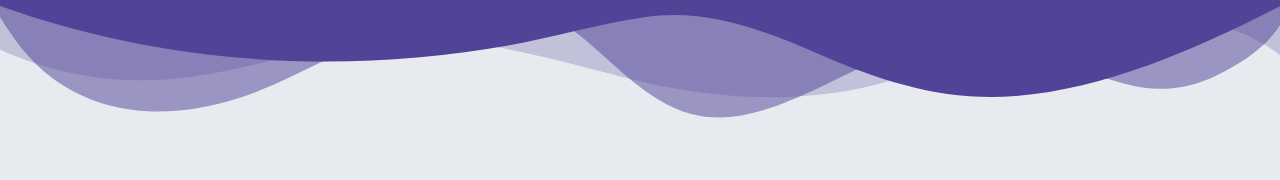
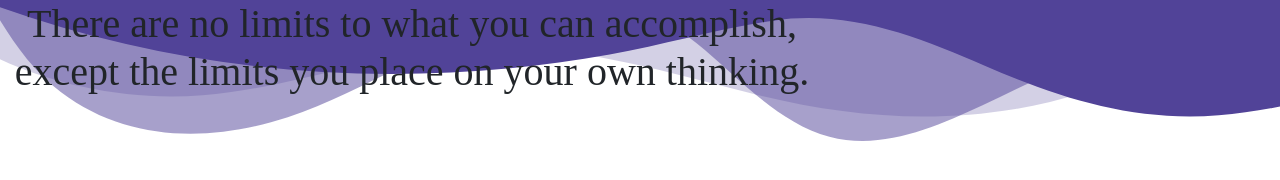
Before and after one commit to webcuervo/lpale, a website: page index.html in a window 1280 px wide. Drawn offline with Linux system fonts and the light colour scheme; a web font is replaced by a local one.

Commit message:
cambios de fondo

```diff
--- a/index.html
+++ b/index.html
@@ -29,15 +29,32 @@
     <main id="main">
         <div id="fondo" class="container-fluid vw-100 vh-25">
             <div class="custom-shape-divider-top-1662487820">
-                <svg data-name="Layer 1" xmlns="http://www.w3.org/2000/svg" viewBox="0 0 1200 120" preserveAspectRatio="xMinYMin">
-                    <path d="M0,0V46.29c47.79,22.2,103.59,32.17,158,28,70.36-5.37,136.33-33.31,206.8-37.5C438.64,32.43,512.34,53.67,583,72.05c69.27,18,138.3,24.88,209.4,13.08,36.15-6,69.85-17.84,104.45-29.34C989.49,25,1113-14.29,1200,52.47V0Z" opacity=".25" class="shape-fill"></path>
-                    <path d="M0,0V15.81C13,36.92,27.64,56.86,47.69,72.05,99.41,111.27,165,111,224.58,91.58c31.15-10.15,60.09-26.07,89.67-39.8,40.92-19,84.73-46,130.83-49.67,36.26-2.85,70.9,9.42,98.6,31.56,31.77,25.39,62.32,62,103.63,73,40.44,10.79,81.35-6.69,119.13-24.28s75.16-39,116.92-43.05c59.73-5.85,113.28,22.88,168.9,38.84,30.2,8.66,59,6.17,87.09-7.5,22.43-10.89,48-26.93,60.65-49.24V0Z" opacity=".5" class="shape-fill"></path>
-                    <path d="M0,0V5.63C149.93,59,314.09,71.32,475.83,42.57c43-7.64,84.23-20.12,127.61-26.46,59-8.63,112.48,12.24,165.56,35.4C827.93,77.22,886,95.24,951.2,90c86.53-7,172.46-45.71,248.8-84.81V0Z" class="shape-fill"></path>
+                <svg data-name="Layer 1" xmlns="http://www.w3.org/2000/svg" viewBox="0 0 1000 100" preserveAspectRatio="xMinYMin">
+                    <path d="M0,0 V46.29 c47.79, 22.2, 103.59, 32.17, 158,28, 70.36-5.37, 136.33-33.31, 206.8-37.5 C438.64,32.43,512.34,53.67,583,72.05 c69.27,18,138.3,24.88,209.4,13.08,36.15-6,69.85-17.84,104.45-29.34C989.49,25,1113-14.29,1200,52.47V0Z" opacity=".25" class="shape-fill"></path>
+                    <path d="M0,0 V15.81 C13,36.92,27.64,56.86,47.69,72.05,99.41,111.27,165,111,224.58,91.58c31.15-10.15,60.09-26.07,89.67-39.8,40.92-19,84.73-46,130.83-49.67,36.26-2.85,70.9,9.42,98.6,31.56,31.77,25.39,62.32,62,103.63,73,40.44,10.79,81.35-6.69,119.13-24.28s75.16-39,116.92-43.05c59.73-5.85,113.28,22.88,168.9,38.84,30.2,8.66,59,6.17,87.09-7.5,22.43-10.89,48-26.93,60.65-49.24V0Z" opacity=".5" class="shape-fill"></path>
+                    <path d="M0,0 V5.63 C149.93,59,314.09,71.32,475.83,42.57c43-7.64,84.23-20.12,127.61-26.46,59-8.63,112.48,12.24,165.56,35.4C827.93,77.22,886,95.24,951.2,90c86.53-7,172.46-45.71,248.8-84.81V0Z" class="shape-fill"></path>
                 </svg>
             </div>
-            <!-- <div id="texto"class="container-fluid">
-                <h1 class="text-wrap">Atencion Psicológica</h1>
-            </div> -->
+            <h1>
+                <span>There</span>
+                <span>are</span>
+                <span>no</span>
+                <span>limits</span>
+                <span>to</span>
+                <span>what</span>
+                <span>you</span>
+                <span>can</span>
+                <span>accomplish,</span>
+                <span>except</span>
+                <span>the</span>
+                <span>limits</span>
+                <span>you</span>
+                <span>place</span>
+                <span>on</span>
+                <span>your</span>
+                <span>own</span>
+                <span>thinking.</span>
+              </h1>
 
         </div>
 
--- a/scss/custom/_fondo.scss
+++ b/scss/custom/_fondo.scss
@@ -1,7 +1,7 @@
 @import url('https://fonts.googleapis.com/css2?family=Qwitcher+Grypen&display=swap');
 
 #fondo{
-    background: #e7eaef;
+    background: #e7eaef (--bs-bg-dark);
     background-size: cover;
     background-repeat: no-repeat;
     background-position: center center;
@@ -29,16 +29,100 @@
     fill: #514398;
 }
 
-#texto {
-    font-family: "Qwitcher Grypen";
-    position: relative;
-    top: 22vh;
-    left: 35vw;
-    width: auto;
-}
+h1 {
+    font-family: "Montserrat Medium";
+    max-width: 40ch;
+    text-align: center;
+    transform: scale(0.94);
+    animation: scale 3s forwards cubic-bezier(0.5, 1, 0.89, 1);
+  }
+  @keyframes scale {
+    100% {
+      transform: scale(1);
+    }
+  }
 
-#texto h1 {
-    font-size: 8vh;
+  span {
     display: inline-block;
+    opacity: 0;
+    filter: blur(4px);
+  }
 
-}
+  span:nth-child(1) {
+    animation: fade-in 0.8s 0.1s forwards cubic-bezier(0.11, 0, 0.5, 0);
+  }
+
+  span:nth-child(2) {
+    animation: fade-in 0.8s 0.2s forwards cubic-bezier(0.11, 0, 0.5, 0);
+  }
+
+  span:nth-child(3) {
+    animation: fade-in 0.8s 0.3s forwards cubic-bezier(0.11, 0, 0.5, 0);
+  }
+
+  span:nth-child(4) {
+    animation: fade-in 0.8s 0.4s forwards cubic-bezier(0.11, 0, 0.5, 0);
+  }
+
+  span:nth-child(5) {
+    animation: fade-in 0.8s 0.5s forwards cubic-bezier(0.11, 0, 0.5, 0);
+  }
+
+  span:nth-child(6) {
+    animation: fade-in 0.8s 0.6s forwards cubic-bezier(0.11, 0, 0.5, 0);
+  }
+
+  span:nth-child(7) {
+    animation: fade-in 0.8s 0.7s forwards cubic-bezier(0.11, 0, 0.5, 0);
+  }
+
+  span:nth-child(8) {
+    animation: fade-in 0.8s 0.8s forwards cubic-bezier(0.11, 0, 0.5, 0);
+  }
+
+  span:nth-child(9) {
+    animation: fade-in 0.8s 0.9s forwards cubic-bezier(0.11, 0, 0.5, 0);
+  }
+
+  span:nth-child(10) {
+    animation: fade-in 0.8s 1s forwards cubic-bezier(0.11, 0, 0.5, 0);
+  }
+
+  span:nth-child(11) {
+    animation: fade-in 0.8s 1.1s forwards cubic-bezier(0.11, 0, 0.5, 0);
+  }
+
+  span:nth-child(12) {
+    animation: fade-in 0.8s 1.2s forwards cubic-bezier(0.11, 0, 0.5, 0);
+  }
+
+  span:nth-child(13) {
+    animation: fade-in 0.8s 1.3s forwards cubic-bezier(0.11, 0, 0.5, 0);
+  }
+
+  span:nth-child(14) {
+    animation: fade-in 0.8s 1.4s forwards cubic-bezier(0.11, 0, 0.5, 0);
+  }
+
+  span:nth-child(15) {
+    animation: fade-in 0.8s 1.5s forwards cubic-bezier(0.11, 0, 0.5, 0);
+  }
+
+  span:nth-child(16) {
+    animation: fade-in 0.8s 1.6s forwards cubic-bezier(0.11, 0, 0.5, 0);
+  }
+
+  span:nth-child(17) {
+    animation: fade-in 0.8s 1.7s forwards cubic-bezier(0.11, 0, 0.5, 0);
+  }
+
+  span:nth-child(18) {
+    animation: fade-in 0.8s 1.8s forwards cubic-bezier(0.11, 0, 0.5, 0);
+  }
+
+  @keyframes fade-in {
+    100% {
+      opacity: 1;
+      filter: blur(0);
+    }
+  }
--- a/scss/estilos.scss
+++ b/scss/estilos.scss
@@ -1,3 +1,8 @@
+@import "scss/custom/card";
+@import "scss/custom/variables";
+@import "scss/custom/fondo";
+@import "scss/custom/header";
+
 * {
     padding: 0px;
     margin: 0px;
@@ -6,10 +11,7 @@
 }
 
 
-@import "scss/custom/card";
-@import "scss/custom/variables";
-@import "scss/custom/fondo";
-@import "scss/custom/header";
+
 
 // Create your own map
 $custom-colors: (
```
Also changed, not shown: css/estilos.css.
